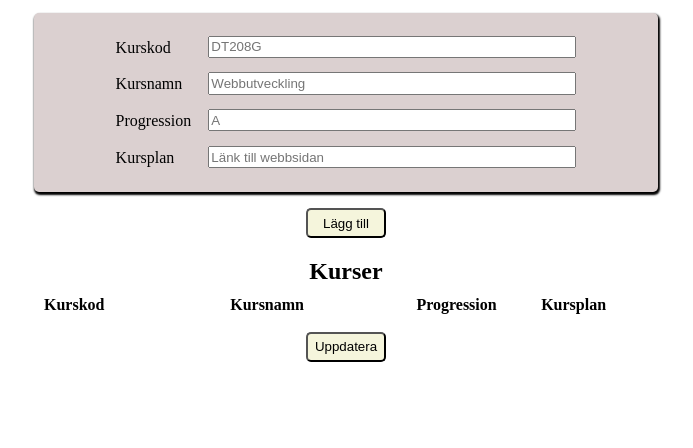
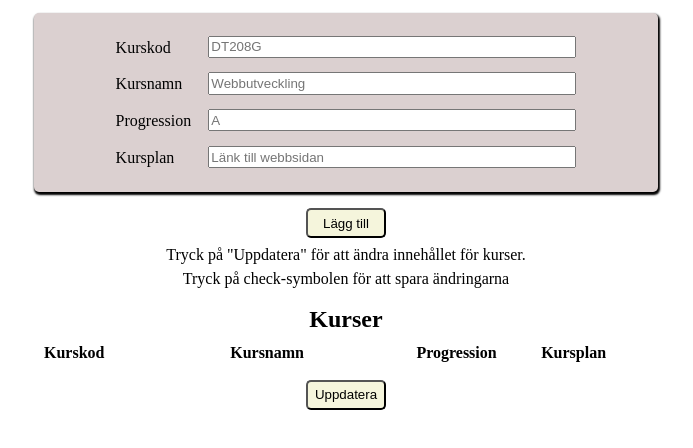
Before and after one commit to Nygaaard/m1-uppgift, a website built with Parcel: page src/index.html in a window 1280 px wide. Shown: the part 78-526 px from the top of the page, without its empty margins (294-987 px from the left). Built offline with nearby package versions, Linux system fonts and the light colour scheme.

Commit message:
text message

```diff
--- a/src/index.html
+++ b/src/index.html
@@ -32,6 +32,8 @@
           </div>
         </form>
         <button id="add">Lägg till</button>
+        <p>Tryck på "Uppdatera" för att ändra innehållet för kurser.</p>
+        <p>Tryck på check-symbolen för att spara ändringarna</p>
       </section>
       <section class="addCourseSection">
         <h2>Kurser</h2>
```
Also changed, not shown: dist/index.html.
